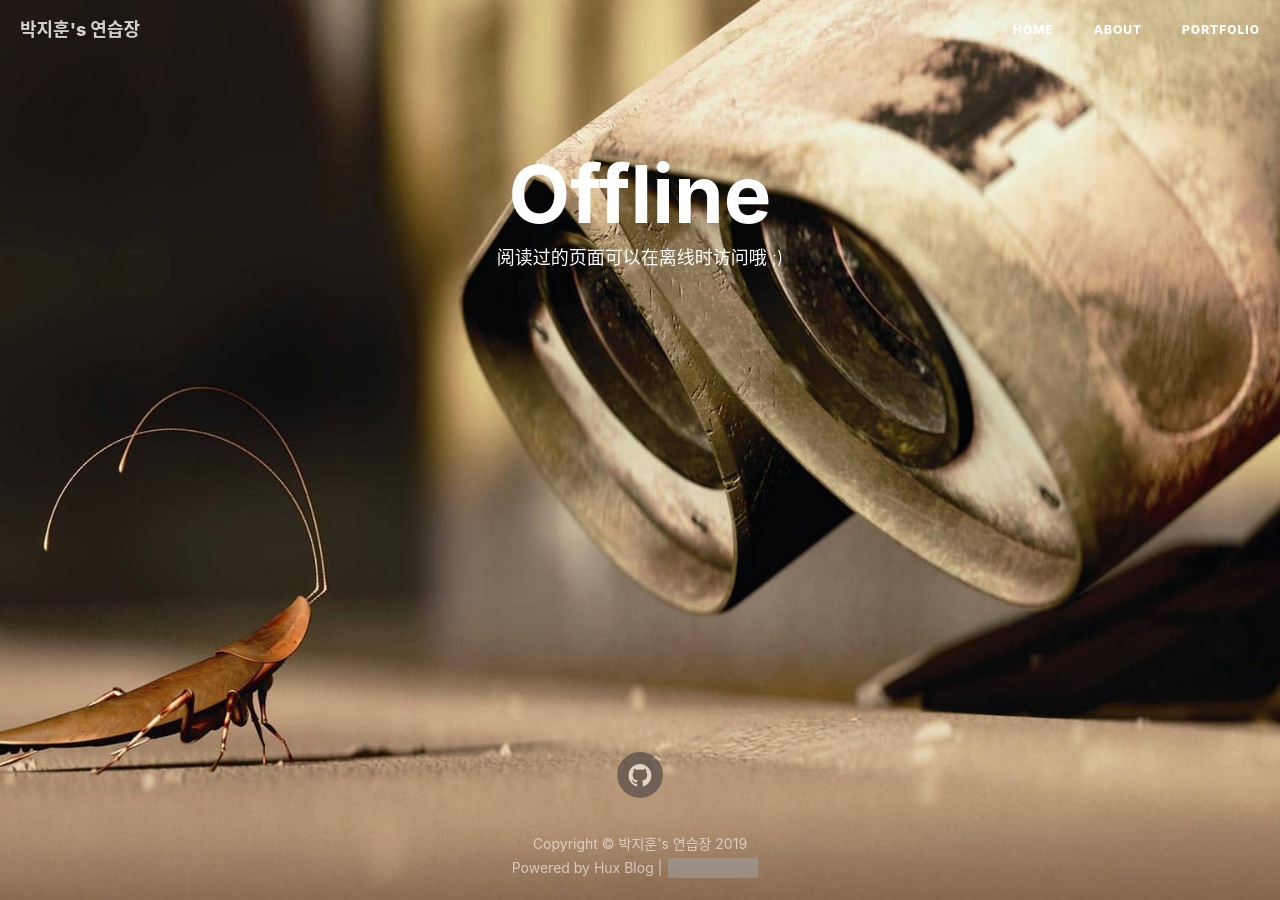
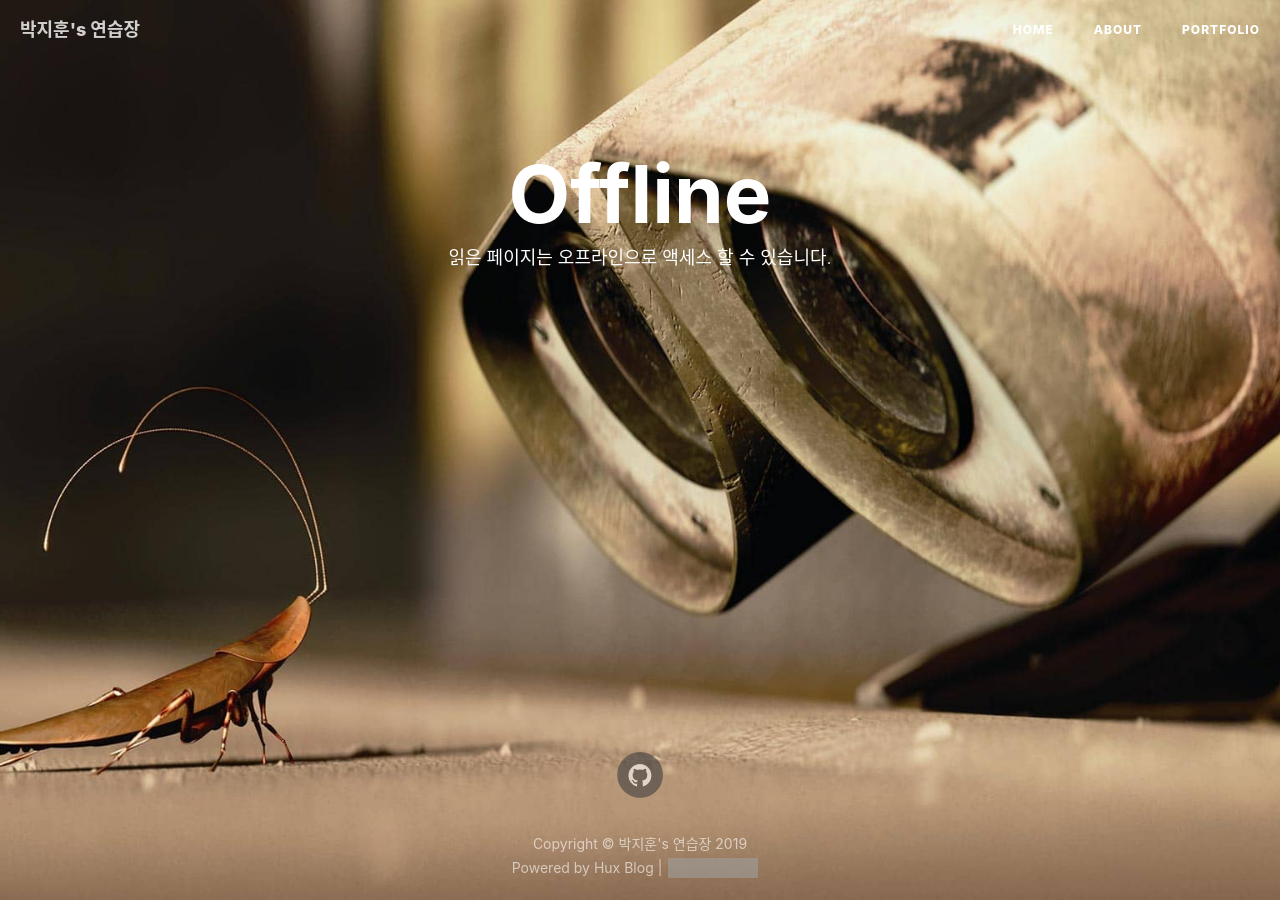
Before and after one commit to ggoowlgns/ggoowlgns.github.io, a Jekyll site: the page built from offline.html, in a window 1280 px wide. Built offline with Jekyll 4.4.1, drawn with Linux system fonts in a browser that asks for light colours; nearby versions of some CDN libraries; comment, search, counter and statistics services are not loaded; grey boxes are pictures that could not be loaded.

Commit message:
Update offline.html

```diff
--- a/offline.html
+++ b/offline.html
@@ -2,7 +2,7 @@
 layout: default
 title: Offline
 hide-in-nav: true
-description: "阅读过的页面可以在离线时访问哦 ;)"
+description: "읽은 페이지는 오프라인으로 액세스 할 수 있습니다."
 header-img: "img/404-bg.jpg"
 permalink: /offline.html
 ---
```
